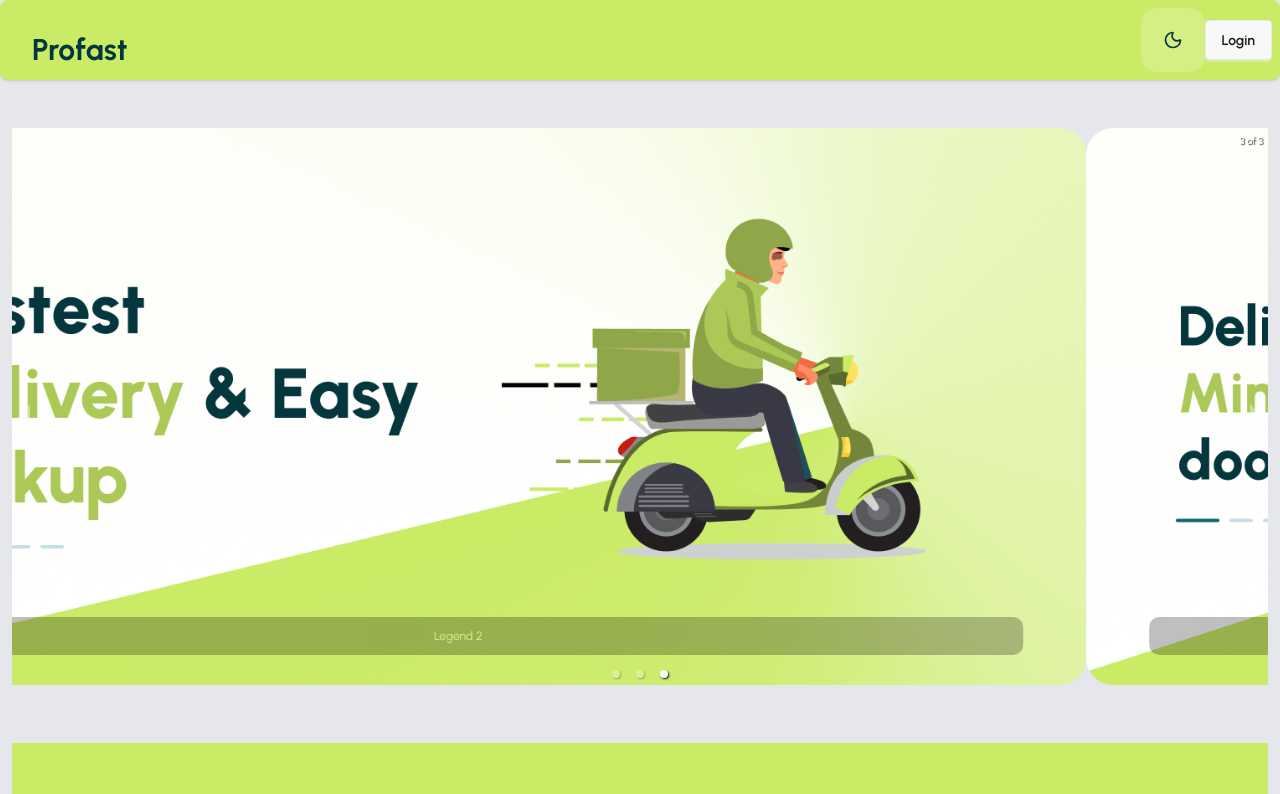
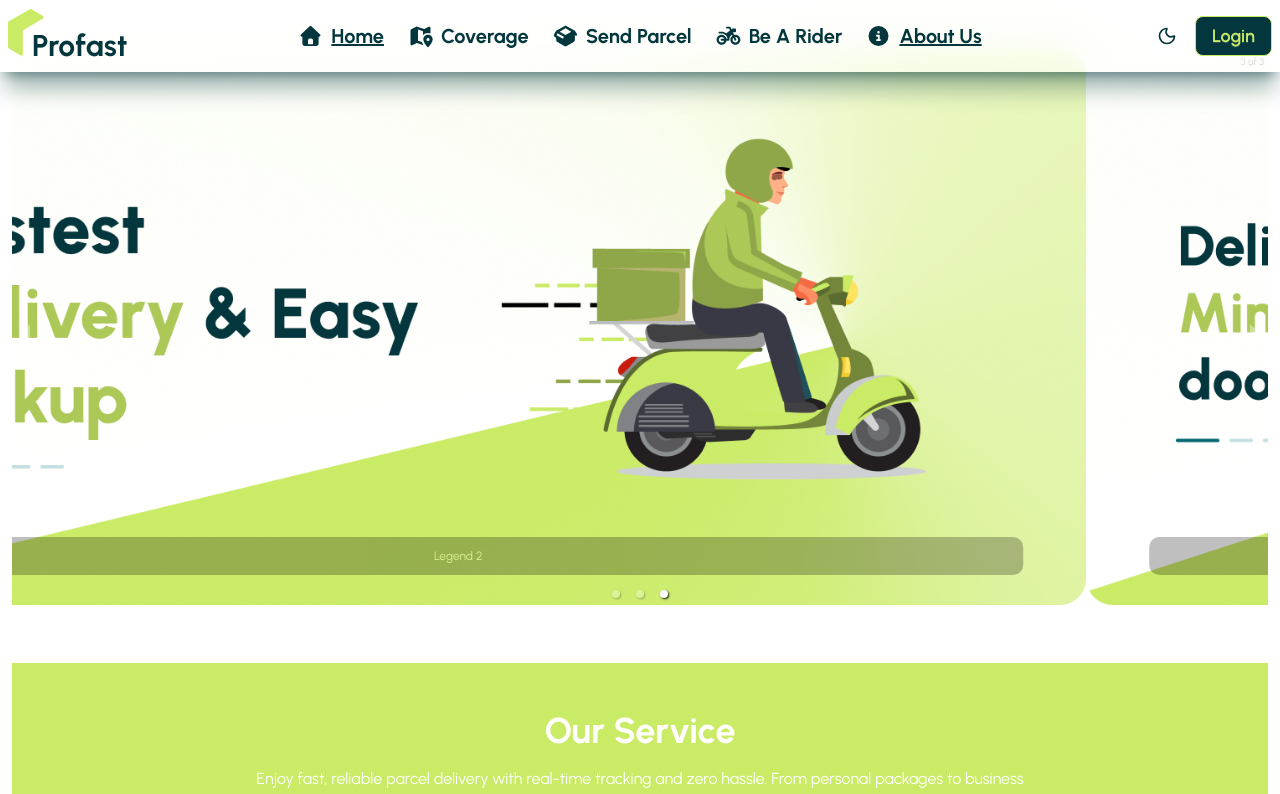
Before and after one commit to haqatak/Courier-Site, a React (Vite) app: page / in a window 1280 px wide. Shown: the top 794 px of the page. Built offline with nearby package versions, Linux system fonts and the light colour scheme; no server answers.

Commit message:
navbar complete

```diff
--- a/package.json
+++ b/package.json
@@ -10,6 +10,9 @@
     "preview": "vite preview"
   },
   "dependencies": {
+    "@fortawesome/fontawesome-svg-core": "^7.0.1",
+    "@fortawesome/free-solid-svg-icons": "^7.0.1",
+    "@fortawesome/react-fontawesome": "^3.0.2",
     "@stripe/react-stripe-js": "^3.7.0",
     "@stripe/stripe-js": "^7.4.0",
     "@tanstack/react-query": "^5.81.5",
--- a/src/App.css
+++ b/src/App.css
@@ -7,13 +7,17 @@
   --color-primary: #03373d;
   --color-secondary: #caeb66;
   --color-accent: #e8eae3;
+  --color-neutral:#ffffff;
+  --color-info:#000000;
 }
 
 @plugin "daisyui/theme" {
   name: "dark";
   --color-primary: #1ba098;
-  --color-secondary: #deb992;
+  --color-secondary: #FFE900;
   --color-accent: #051622;
+  --color-neutral:#000000;
+  --color-info:#ffffff
 ;
 }
 
--- a/src/Layouts/RootLayouts.jsx
+++ b/src/Layouts/RootLayouts.jsx
@@ -6,14 +6,14 @@ import { Toaster } from "react-hot-toast";
 
 const RootLayouts = () => {
   return (
-   <div className="bg-gray-200">
-     <div className="max-w-screen-xl mx-auto">
+    <div>
       <Navbar></Navbar>
-      <Toaster position="top-center"></Toaster>
-      <Outlet></Outlet>
+      <div className="max-w-screen-xl mx-auto">
+        <Toaster position="top-center"></Toaster>
+        <Outlet></Outlet>
+      </div>{" "}
       <Footer></Footer>
     </div>
-   </div>
   );
 };
 
--- a/src/Pages/Home/Home/Home.jsx
+++ b/src/Pages/Home/Home/Home.jsx
@@ -8,7 +8,7 @@ import FAQ from '../FAQ/FAQ'
 
 const Home = () => {
   return (
-    <div>
+    <div className='bgwhit'>
         <Banner></Banner>
         <Services></Services>
         <ClientLogoSlider></ClientLogoSlider>
--- a/src/Shared/Navbar/Navbar.jsx
+++ b/src/Shared/Navbar/Navbar.jsx
@@ -3,6 +3,17 @@ import { Link, NavLink } from "react-router";
 import Logo from "../Logo/Logo";
 import { AuthContext } from "../../Contexts/AuthContext/AuthContext";
 import ThemeToggle from "../ThemeToggle/ThemeToggle";
+import { FontAwesomeIcon } from "@fortawesome/react-fontawesome";
+import {
+  faHouse,
+  faMapLocationDot,
+  faBoxOpen,
+  faTachometerAlt,
+  faMotorcycle,
+  faCircleInfo,
+} from "@fortawesome/free-solid-svg-icons";
+
+
 
 const Navbar = () => {
   const { user, logOut } = use(AuthContext);
@@ -13,65 +24,65 @@ const Navbar = () => {
       .catch((error) => console.log(error));
   };
 
+
 const links = (
   <>
-      <li className="text-secondary font-medium text-lg">
+    <li className="text-primary font-bold text-xl flex items-center gap-2">
       <NavLink
         className={({ isActive }) => (isActive ? "underline" : "")}
         to={"/"}
       >
-          Home
+        <FontAwesomeIcon icon={faHouse} /> Home
       </NavLink>
     </li>
-      <li className="text-secondary font-medium text-lg">
+    <li className="text-primary font-bold text-xl flex items-center gap-2">
       <NavLink
         className={({ isActive }) => (isActive ? "underline" : "")}
         to={"/coverage"}
       >
-          Coverage
+        <FontAwesomeIcon icon={faMapLocationDot} /> Coverage
       </NavLink>
     </li>
-      <li className="text-secondary font-medium text-lg">
+    <li className="text-primary font-bold text-xl flex items-center gap-2">
       <NavLink
         className={({ isActive }) => (isActive ? "underline" : "")}
         to={"/sendParcel"}
       >
-          Send Parcel
+        <FontAwesomeIcon icon={faBoxOpen} /> Send Parcel
       </NavLink>
     </li>
     {user && (
-        <>
-          <li className="text-secondary font-medium text-lg">
+      <li className="text-primary font-bold text-xl flex items-center gap-2">
         <NavLink
           className={({ isActive }) => (isActive ? "underline" : "")}
           to={"/dashBoard"}
         >
-              Dash Board
+          <FontAwesomeIcon icon={faTachometerAlt} /> Dash Board
         </NavLink>
       </li>
-        </>
     )}
-      <li className="text-secondary font-medium text-lg">
+    <li className="text-primary font-bold text-xl flex items-center gap-2">
       <NavLink
         className={({ isActive }) => (isActive ? "underline" : "")}
         to={"/beARider"}
       >
-          Be A Rider
+        <FontAwesomeIcon icon={faMotorcycle} /> Be A Rider
       </NavLink>
     </li>
-      <li className="text-secondary font-medium text-lg">
+    <li className="text-primary font-bold text-xl flex items-center gap-2">
       <NavLink
         className={({ isActive }) => (isActive ? "underline" : "")}
         to={"/"}
       >
-          About Us
+        <FontAwesomeIcon icon={faCircleInfo} /> About Us
       </NavLink>
     </li>
   </>
 );
 
+
   return (
-    <div className="navbar bg-secondary  rounded-lg mb-2 shadow-sm">
+    <div className="navbar bg-neutral/50 backdrop-blur-xl fixed top-0 right-0 left-0 z-50 shadow-xl shadow-primary/40">
       <div className="navbar-start">
         <div className="dropdown">
           <div tabIndex={0} role="button" className="btn btn-ghost lg:hidden">
@@ -93,7 +104,7 @@ const Navbar = () => {
           </div>
           <ul
             tabIndex={0}
-            className="menu menu-sm dropdown-content bg-base-100 rounded-box z-1 mt-3 w-52 p-2 shadow"
+            className="menu menu-sm dropdown-content bg-accent rounded-box z-1 mt-3 w-52 p-2 shadow"
           >
             {links}
           </ul>
@@ -103,35 +114,23 @@ const Navbar = () => {
       <div className="navbar-center hidden lg:flex">
         <ul className="menu menu-horizontal px-1">{links}</ul>
       </div>
-      <div className="navbar-end">
-        <div className="bg-white/20 dark:bg-black/20 p-3 rounded-2xl">
+      <div className="navbar-end flex gap-2">
+        <div className="bg-neutral rounded-2xl">
           <ThemeToggle />
         </div>
 
         {user ? (
-          <div className="relative">
-            <img
-              className="w-12 h-12 rounded-2xl hover:opacity-100 cursor-pointer peer"
-              src={user?.photoURL || "https://via.placeholder.com/150"}
-              alt="Profile"
-            />
-            <div className="absolute right-0 top-14 bg-white dark:bg-cyan-700 text-black dark:text-white shadow-lg rounded-lg p-2 opacity-0 peer-hover:opacity-100 hover:opacity-100 transition-opacity z-10 min-w-[200px] pointer-events-none peer-hover:pointer-events-auto hover:pointer-events-auto">
-              <p className="text-md font-semibold mb-2">
-                Name: {user?.displayName || "User"}
-              </p>
-              <p className="text-md font-semibold mb-2">
-                Email: {user?.email || "user"}
-              </p>
           <button
             onClick={handleLogout}
-                className="bg-red-500 text-white px-3 py-1 rounded text-md hover:bg-[#f3f3e0] hover:text-red-500 w-full"
+            className="btn btn-outline rounded-lg btn-secondary bg-primary text-lg"
           >
             Log Out
           </button>
-            </div>
-          </div>
         ) : (
-          <Link className="btn" to="/login">
+          <Link
+            className="btn btn-outline rounded-lg btn-secondary bg-primary text-lg"
+            to="/login"
+          >
             Login
           </Link>
         )}
```
Also changed, not shown: 1 other file (tests, documents, lock files or other folders). Lines whose indentation alone changed are shown as unchanged.
